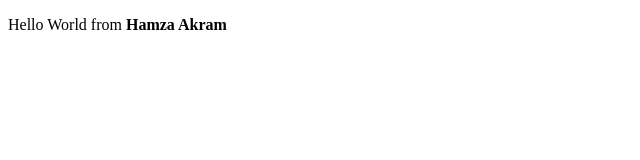
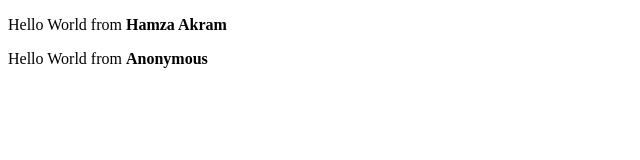
Before and after one commit to hmz-ak/bootcamp-2020, a plain HTML site: page index.html in a window 1280 px wide. Shown: the whole page, without its empty margins (0-640 px from the left). Drawn offline with Linux system fonts and the light colour scheme.

Commit message:
index.html updated

```diff
--- a/helloworld.html
+++ b/index.html
@@ -8,6 +8,7 @@
 <body>
     <div>
         <p>Hello World from <strong>Hamza Akram</strong></p>
+        <p>Hello World from <strong>Anonymous</strong></p>
     </div>
 </body>
 </html>
```
